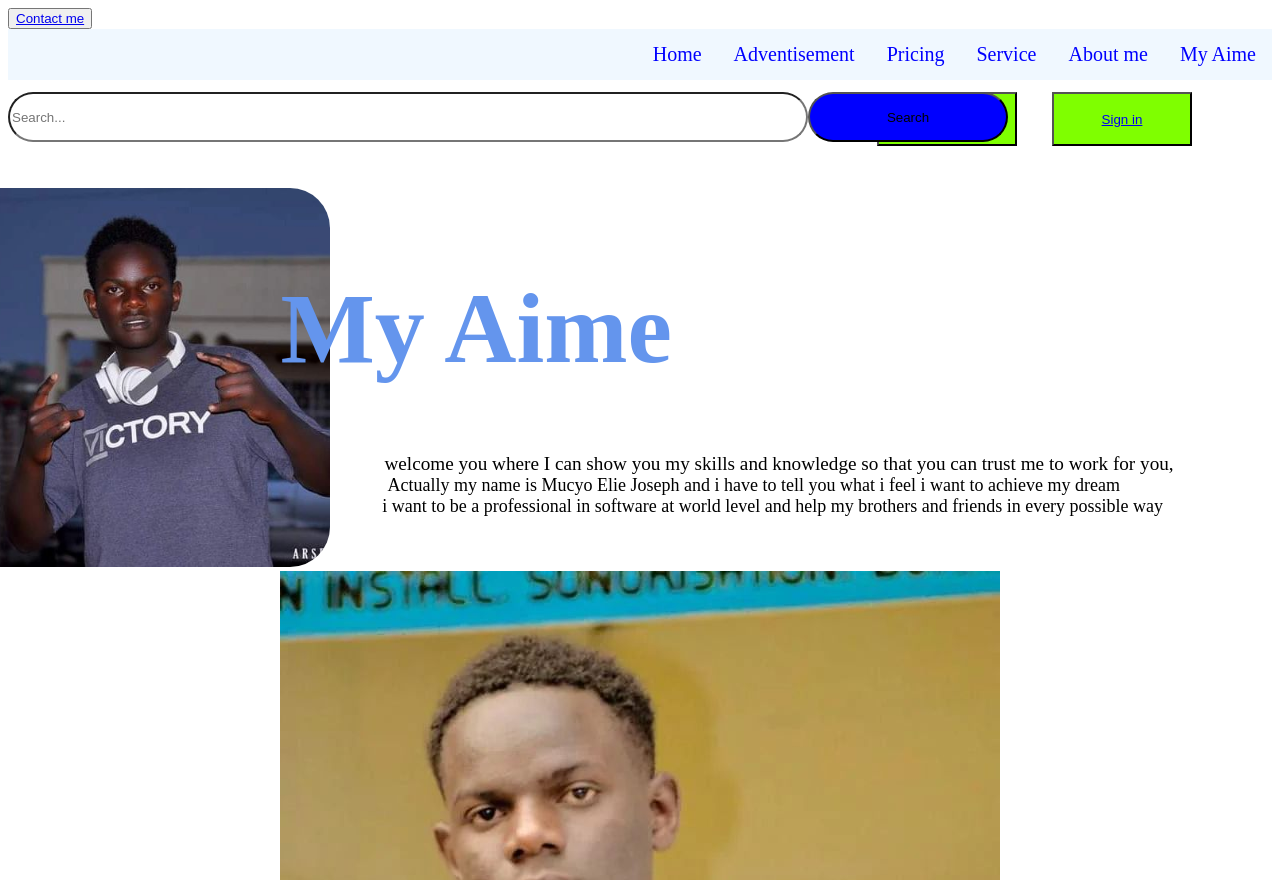
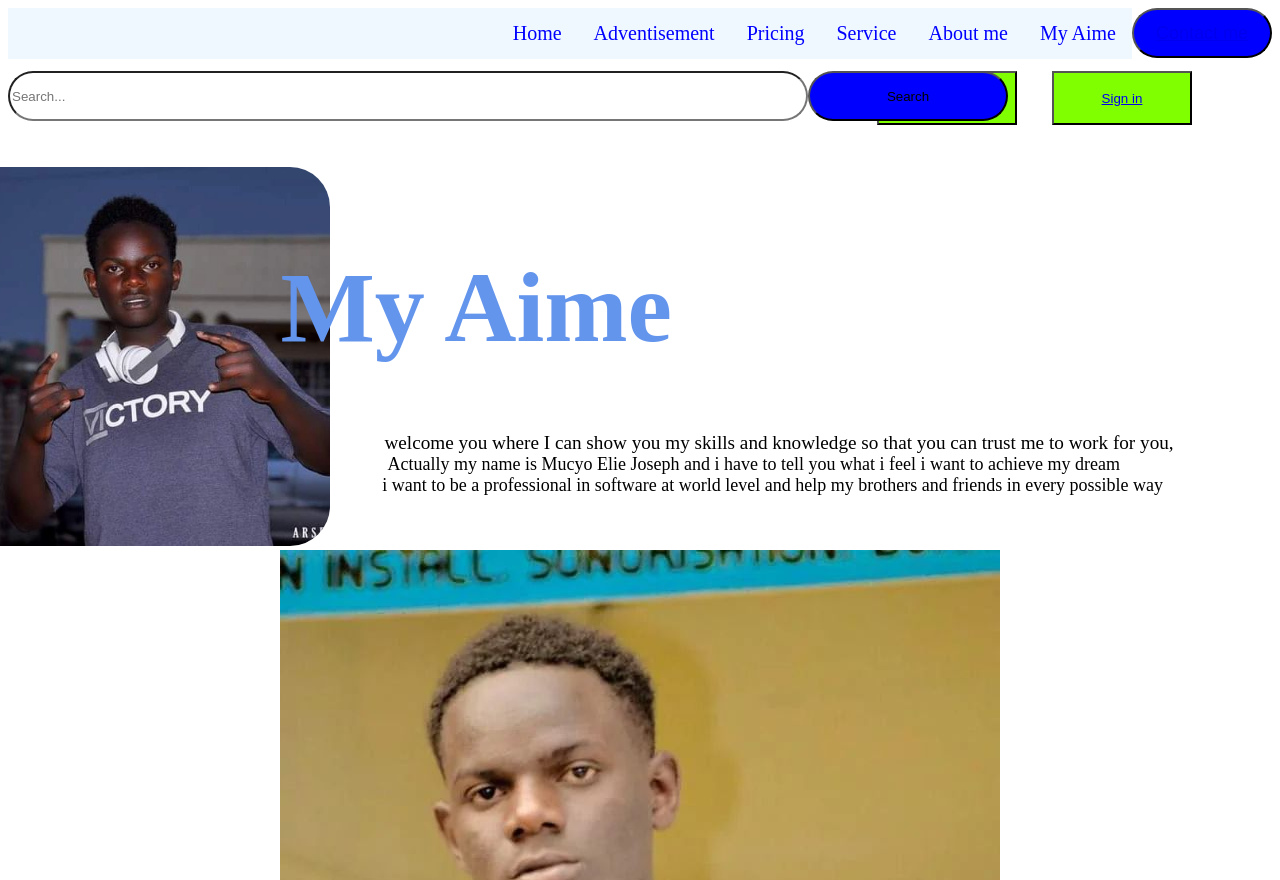
Before and after one commit to mucyoelie/MUCYO, a plain HTML site: page index.html in a window 1280 px wide. Shown: the top 880 px of the page. Drawn offline with Linux system fonts and the light colour scheme.

Commit message:
Add files via upload

```diff
--- a/simple.css
+++ b/simple.css
@@ -1,13 +1,24 @@
 .one {
-  list-style-type: none;
+  list-style-type: none ;
   overflow: hidden;
   background-color:aliceblue;
   margin-right: 0px;
   margin-left: 0px;
-  margin:0;
-  padding: 0;
+  margin-top: 0px;
+  margin-bottom: 0px;
+
 }
+.hey{
+  background-color: blue;
+  width: 140px;
+  height: 50px;
+  font-size: large;
+  float: right;
+  border-radius: 40px;
+  color: black;
+  text-decoration: none;
 
+}
 .one li {
   float: right;
 }
@@ -17,12 +28,12 @@
   color:blue;
   text-align: center;
   padding: 14px 16px;
+  font-size: 20px;
   text-decoration: none;
-  font-size: 20px;
 }
 
 .one li a:hover {
-  background-color: #111;
+  background-color:chartreuse;
 }
 .two {
   text-align: center;
@@ -50,8 +61,10 @@
   margin-top: -63px;
   padding-left: 535px;
   padding-top: 40px;
-  position:fixed;
-  background-attachment: scroll;
+  background-attachment:scroll;
+  position: relative;
+  direction:ltr;
+
 }
 .seven{
   width: 140px;
```
